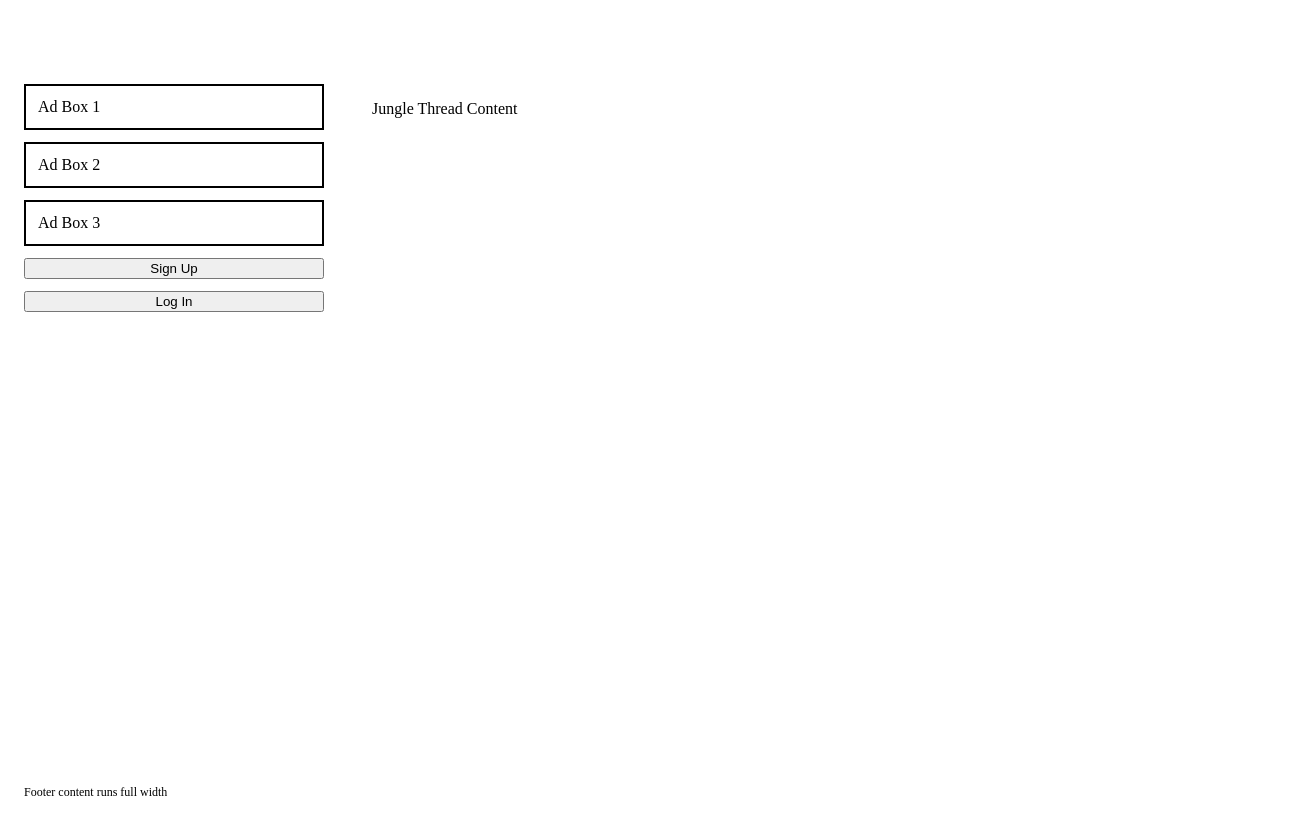
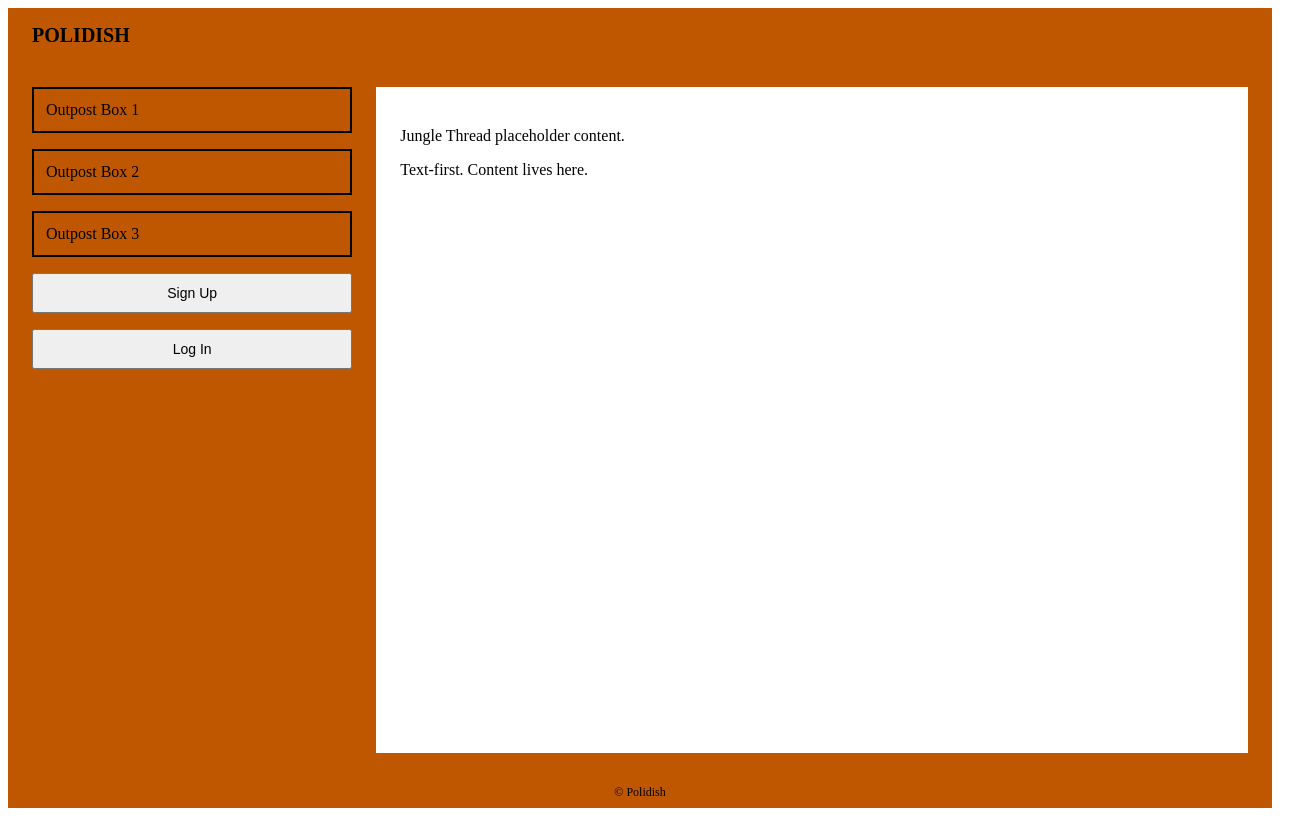
Before and after one commit to polidish/nextjs-boilerplate, a Next.js app: page / in a window 1280 px wide. Shown: the whole page, 1304 px wide, since content can reach past the window. Built offline with nearby package versions, Linux system fonts and the light colour scheme.

Commit message:
Update page.tsx

```diff
--- a/app/page.tsx
+++ b/app/page.tsx
@@ -1,66 +1,88 @@
-export default function Home() {
+export default function Page() {
 return (
-<>
 <main
 style={{
-display: 'flex',
-flexDirection: 'column',
-minHeight: '100vh',
+minHeight: "100vh",
+display: "flex",
+flexDirection: "column",
+backgroundColor: "#BF5700", // burnt orange field (explicit, locked)
 }}
 >
-<header style={{ height: 60 }}>
-{/* logo here */}
+{/* HEADER */}
+<header
+style={{
+padding: "16px 24px",
+fontSize: "20px",
+fontWeight: 600,
+}}
+>
+POLIDISH
 </header>
 
-<section style={{ display: 'flex', flex: 1 }}>
-{/* Outpost */}
+{/* MAIN TWO-COLUMN LAYOUT */}
+<section
+style={{
+display: "flex",
+flex: 1,
+gap: "24px",
+padding: "24px",
+}}
+>
+{/* OUTPOST (LEFT COLUMN) */}
 <aside
 style={{
-width: '25%',
-padding: 16,
-display: 'flex',
-flexDirection: 'column',
-gap: 12,
+width: "28%",
+display: "flex",
+flexDirection: "column",
+gap: "16px",
 }}
 >
-<div style={{ border: '2px solid black', padding: 12 }}>
-Ad Box 1
-</div>
-<div style={{ border: '2px solid black', padding: 12 }}>
-Ad Box 2
-</div>
-<div style={{ border: '2px solid black', padding: 12 }}>
-Ad Box 3
-</div>
+<div style={adBoxStyle}>Outpost Box 1</div>
+<div style={adBoxStyle}>Outpost Box 2</div>
+<div style={adBoxStyle}>Outpost Box 3</div>
 
-<button>Sign Up</button>
-<button>Log In</button>
+<button style={buttonStyle}>Sign Up</button>
+<button style={buttonStyle}>Log In</button>
 </aside>
 
-{/* Jungle */}
-<section style={{ width: '75%', padding: 16 }}>
-<div
+{/* JUNGLE THREAD (RIGHT COLUMN) */}
+<section
 style={{
-background: 'white',
-minHeight: '100%',
-padding: 16,
+width: "72%",
+backgroundColor: "#FFFFFF", // jungle canvas only
+padding: "24px",
+overflowY: "auto",
 }}
 >
-Jungle Thread Content
-</div>
+<p>Jungle Thread placeholder content.</p>
+<p>Text-first. Content lives here.</p>
 </section>
 </section>
 
+{/* FOOTER */}
 <footer
 style={{
-width: '100%',
-padding: '8px 16px',
-fontSize: 12,
+padding: "8px 24px",
+fontSize: "12px",
+textAlign: "center",
 }}
 >
-Footer content runs full width
+© Polidish
 </footer>
 </main>
-</>
 );
 }
+
+/* --- local styles (explicit, no defaults) --- */
+
+const adBoxStyle: React.CSSProperties = {
+border: "2px solid #000000",
+padding: "12px",
+backgroundColor: "transparent",
+};
+
+const buttonStyle: React.CSSProperties = {
+padding: "10px",
+fontSize: "14px",
+cursor: "pointer",
+};
```
